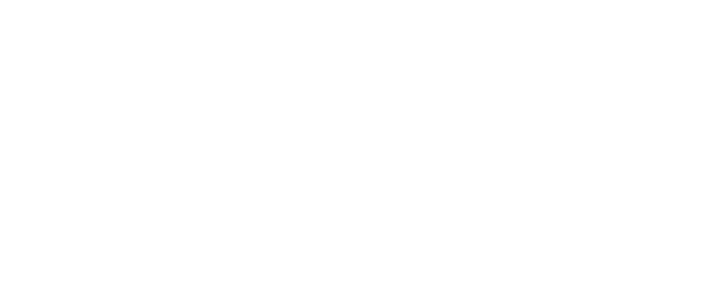
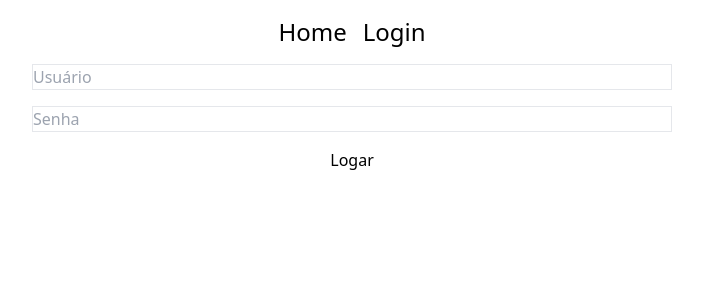
Before and after one commit to ledsouza/prophy, a React (Vite) app in the folder frontend/: page /static/login in a window 1280 px wide. Before the commit this address had no page. Shown: the top 300 px of the page, without its empty margins (288-991 px from the left). Built offline with nearby package versions, Linux system fonts and the light colour scheme; no server answers.

Commit message:
configurado o formulário para login

```diff
--- a/frontend/src/pages/Login/index.tsx
+++ b/frontend/src/pages/Login/index.tsx
@@ -1,6 +1,11 @@
 import { z } from "zod";
 import { SubmitHandler, useForm } from "react-hook-form";
 import { zodResolver } from "@hookform/resolvers/zod";
+
+import api from "@/server/api";
+
+import AuthResponse from "@/types/auth-response";
+import { ACCESS_TOKEN, REFRESH_TOKEN } from "@/constants/jwt-token";
 
 const loginFieldsSchema = z.object({
     username: z.string().min(1, { message: "O usuário é necessário" }),
@@ -15,14 +20,19 @@
     const {
         register,
         handleSubmit,
-        formState: { errors },
+        formState: { errors, isSubmitting },
     } = useForm<LoginFields>({
         resolver: zodResolver(loginFieldsSchema),
     });
 
     const onSubmit: SubmitHandler<LoginFields> = async (data) => {
         try {
-            console.log(data);
+            const response = await api.post<AuthResponse>(
+                "/autenticacao/token/",
+                { ...data }
+            );
+            localStorage.setItem(ACCESS_TOKEN, response.data.access);
+            localStorage.setItem(REFRESH_TOKEN, response.data.refresh);
         } catch (error) {
             console.log(error);
         }
@@ -51,7 +61,9 @@
             {errors.password && (
                 <div className="text-red-500">{errors.password.message}</div>
             )}
-            <button type="submit">Logar</button>
+            <button type="submit" disabled={isSubmitting}>
+                {isSubmitting ? "Autenticando..." : "Logar"}
+            </button>
         </form>
     );
 };
--- a/frontend/src/routes.tsx
+++ b/frontend/src/routes.tsx
@@ -12,7 +12,7 @@
     return (
         <BrowserRouter>
             <Routes>
-                <Route path="/" element={<Default />}>
+                <Route path="/static" element={<Default />}>
                     <Route path="login" element={<Login />} />
                     <Route path="logout" element={<Logout />} />
                 </Route>
--- /dev/null
+++ b/frontend/src/types/auth-response.ts
@@ -0,0 +1,6 @@
+type AuthResponse = {
+    access: string;
+    refresh: string;
+};
+
+export default AuthResponse;
```
